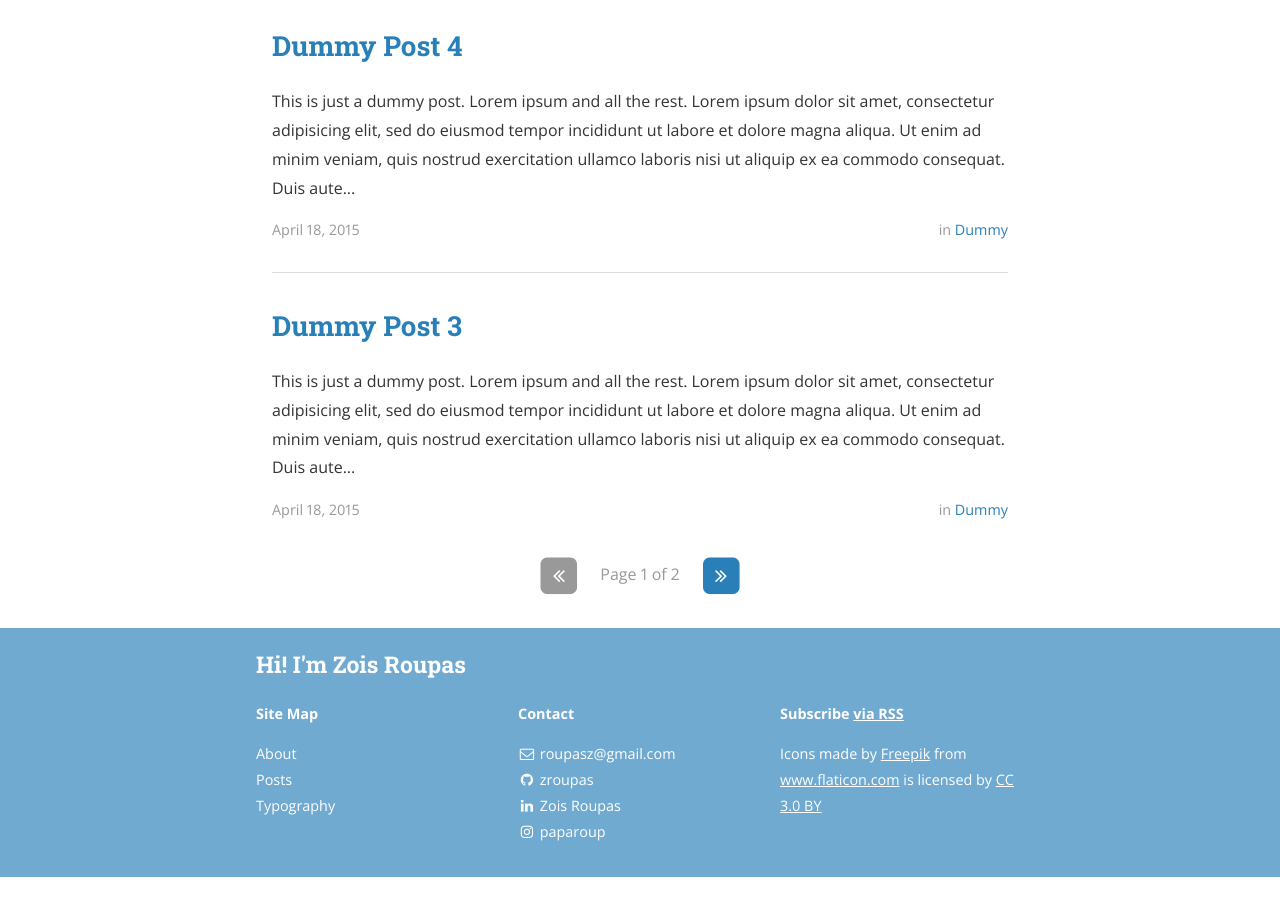
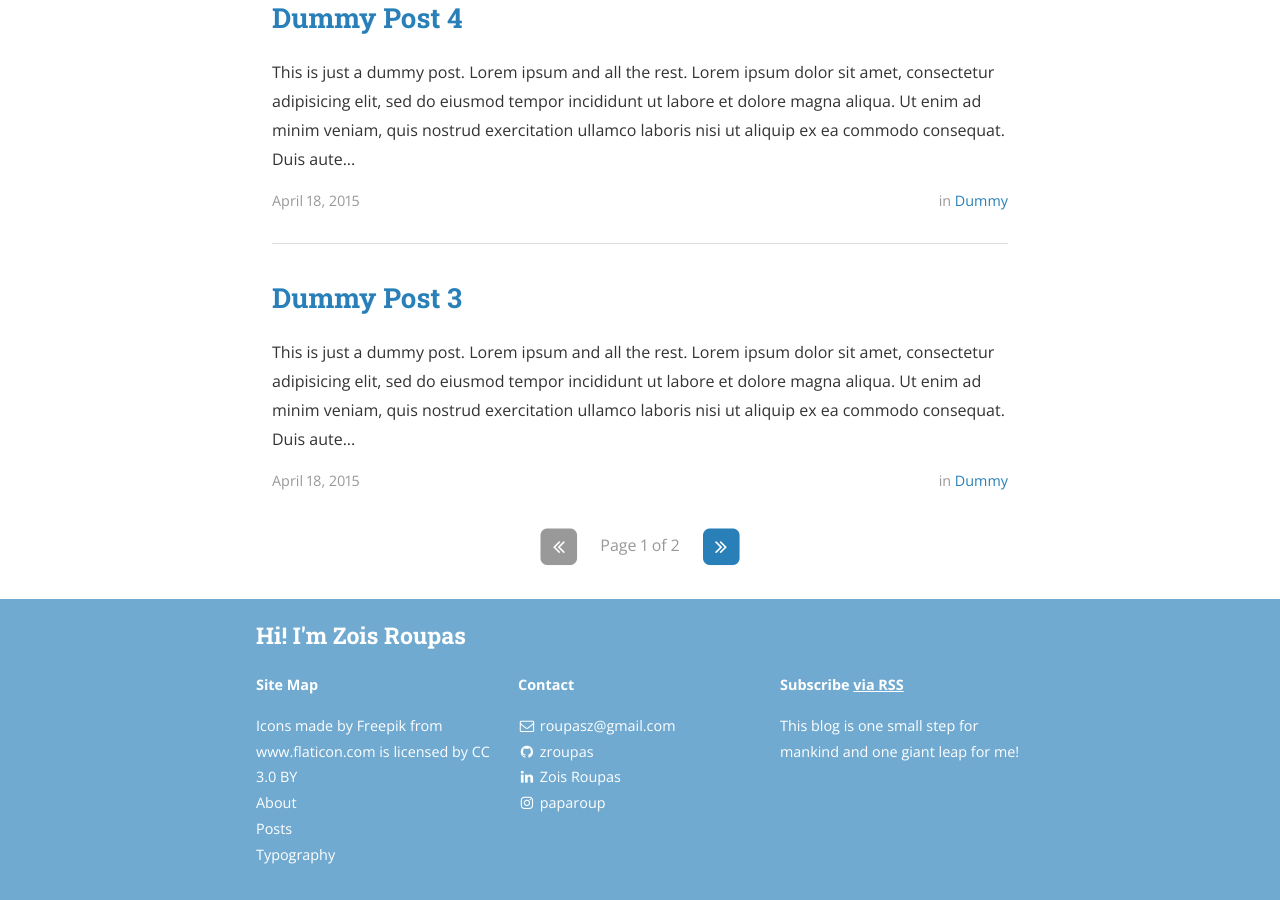
Before and after one commit to zroupas/zroupas.github.io, a Jekyll site: the page built from index.html, in a window 1280 px wide and 900 px high, scrolled down 1353 px. Built offline with Jekyll 4.4.1, drawn with Linux system fonts in a browser that asks for light colours; nearby versions of some CDN libraries; the list of posts is cut into pages by our own code; before the commit the page ends 2230 px from its top, so only the background shows below that; some of the changed text lies outside the part shown.

Commit message:
adding updated flaticon credits for logo icons used in footer this time

```diff
--- a/_config.yml
+++ b/_config.yml
@@ -14,7 +14,7 @@
 email: roupasz@gmail.com
 name: Zois Roupas
 description: >
-        Icons made by <a href="https://www.flaticon.com/authors/freepik" title="Freepik">Freepik</a> from <a href="https://www.flaticon.com/" title="Flaticon">www.flaticon.com</a> is licensed by <a href="http://creativecommons.org/licenses/by/3.0/" title="Creative Commons BY 3.0" target="_blank">CC 3.0 BY</a>
+        This blog is one small step for mankind and one giant leap for me!
 # Base URL of site (i.e. /blog). It should always start with a slash,
 # and never end with a slash. Set it to a blank value if hosting at the
 # root of your server.
--- a/_includes/footer.html
+++ b/_includes/footer.html
@@ -7,6 +7,7 @@
     <div class="site-navigation">
 
       <p><strong>Site Map</strong></p>
+      <div>Icons made by <a href="https://www.flaticon.com/authors/freepik" title="Freepik">Freepik</a> from <a href="https://www.flaticon.com/"                 title="Flaticon">www.flaticon.com</a> is licensed by <a href="http://creativecommons.org/licenses/by/3.0/"                 title="Creative Commons BY 3.0" target="_blank">CC 3.0 BY</a></div>
       <ul class="pages">
         {% for page in site.pages %}
         {% if page.title and page.main_nav != false %}
```
